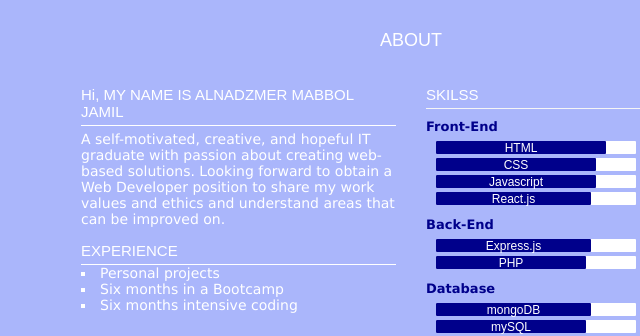
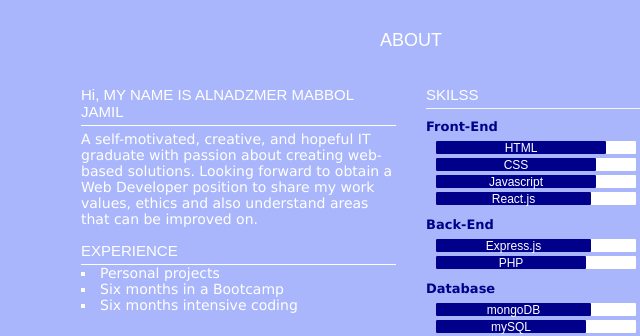
Before and after one commit to alnadzmerjamil/My-Portfolio, a plain HTML site: page index.html in a window 1280 px wide. Shown: the part 840-1176 px from the top of the page, 229-869 px from the left. Drawn offline with nearby package versions, Linux system fonts and the light colour scheme.

Commit message:
last commit

```diff
--- a/index.html
+++ b/index.html
@@ -100,7 +100,7 @@
           <div class="div-about-me">
             <p class="p-about-me">Hi, MY NAME IS ALNADZMER MABBOL JAMIL</p>
             <p class="p-message">
-              A self-motivated, creative, and hopeful IT graduate with passion about creating web-based solutions. Looking forward to obtain a Web Developer position to share my work values and ethics and understand areas that can be improved on.
+              A self-motivated, creative, and hopeful IT graduate with passion about creating web-based solutions. Looking forward to obtain a Web Developer position to share my work values, ethics and also understand areas that can be improved on.
             </p>
           </div>
           <div class="div-exp">
```
